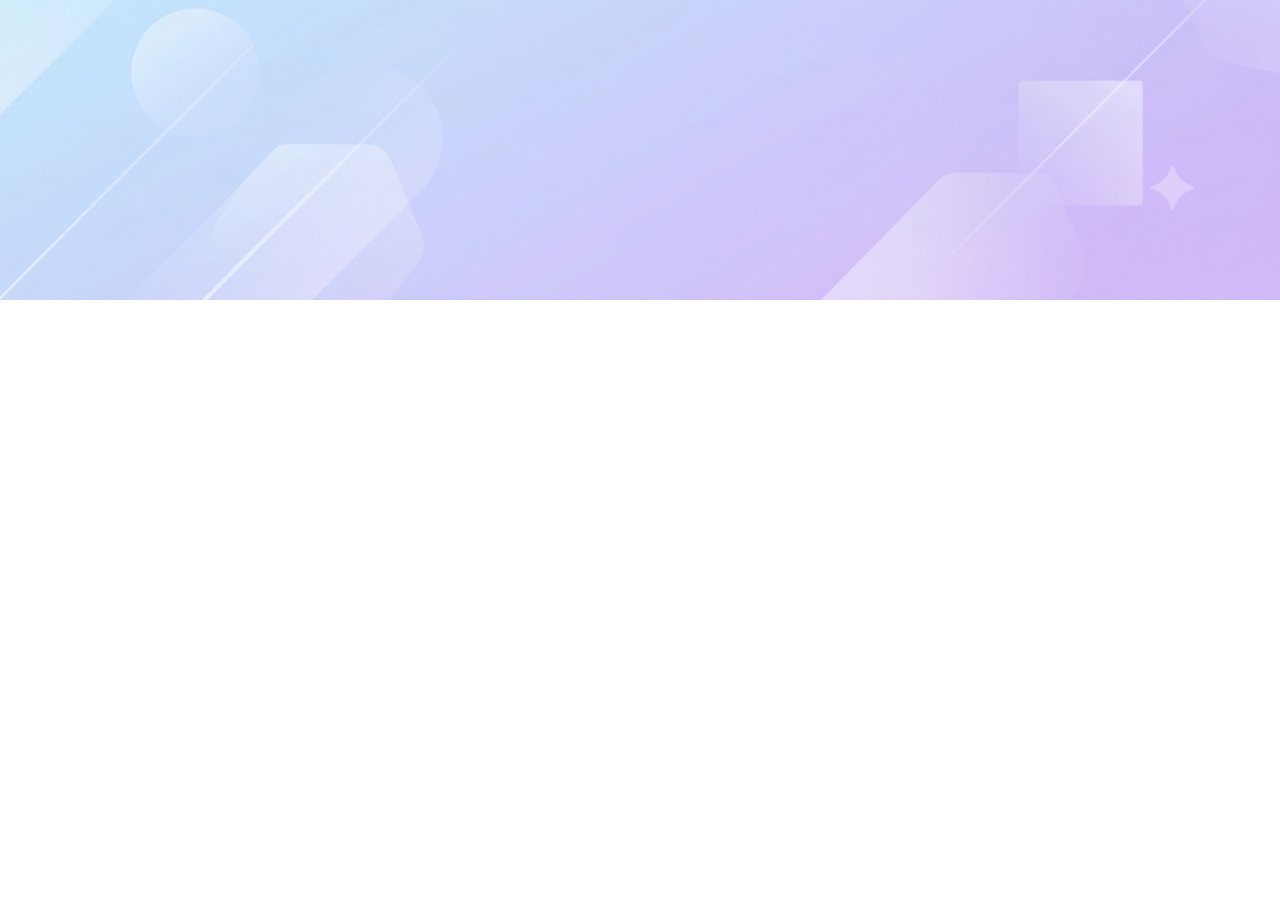
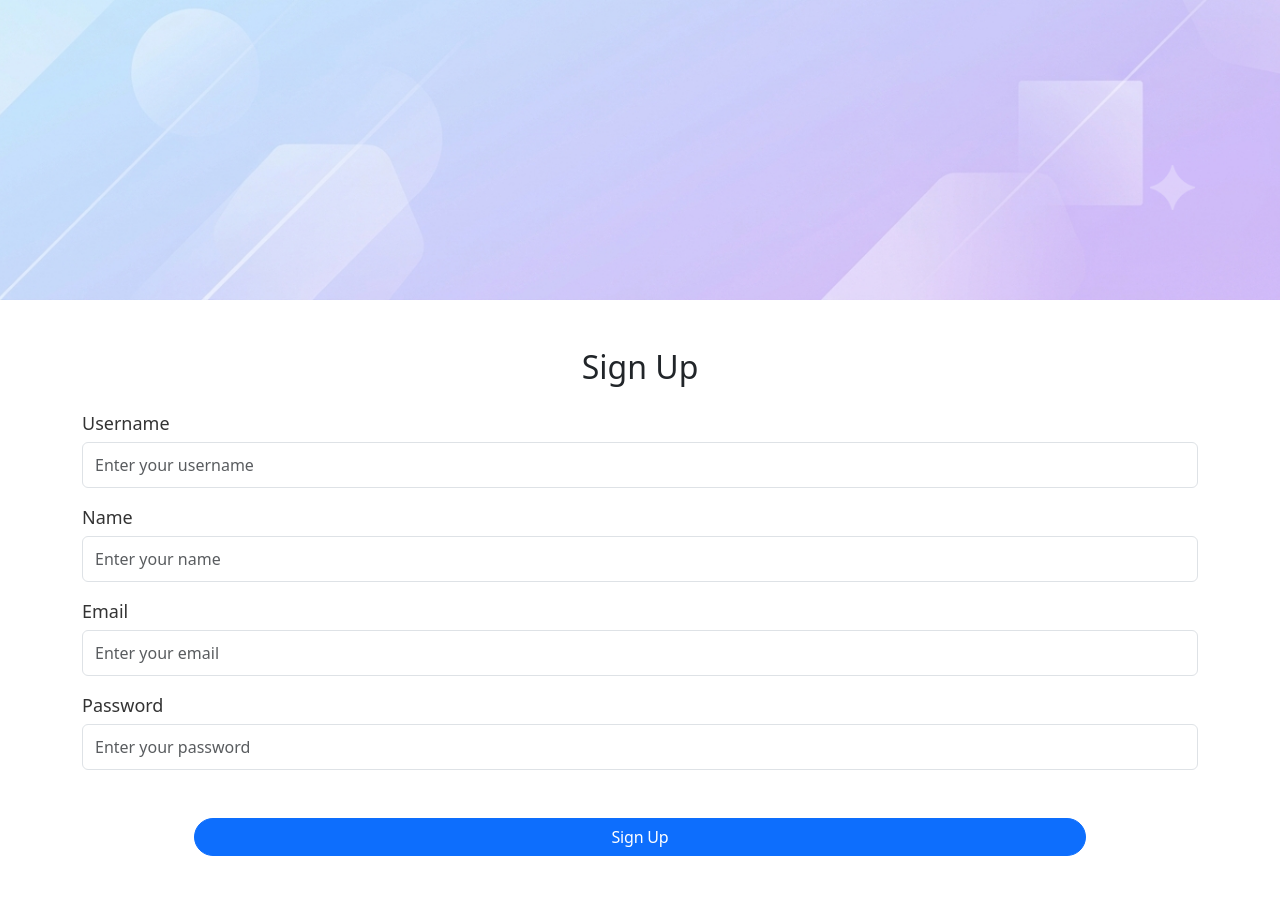
Before and after one commit to DAS-Coding21/Task-Management-Dashboard, a website: page index.html in a window 1280 px wide. Shown: the part 517-1421 px from the top of the page. Before the commit the page ends 817 px from the top, so only its background shows below. Drawn offline with nearby package versions, Linux system fonts and the light colour scheme.

Commit message:
fear(ui): Added sign up section structure

```diff
--- a/index.html
+++ b/index.html
@@ -58,10 +58,42 @@
             </form>
         </div>
     </div>
-
+    <div class="user-registration-section d-flex align-items-center justify-content-center pt-5  pb-5 ps-2 pe-2">
+        <div class="container">
+            <div class="row">
+                <div class="col-12">
+                    <h2 class="text-center mb-4">Sign Up</h2>
+                    <form id="registrationForm">
+                        <div class="form-group mb-3">
+                            <label for="username">Username</label>
+                            <input type="text" class="form-control" id="username" placeholder="Enter your username"
+                                required>
+                        </div>
+                        <div class="form-group mb-3">
+                            <label for="name">Name</label>
+                            <input type="text" class="form-control" id="name" placeholder="Enter your name"
+                                required>
+                        </div>
+                        <div class="form-group mb-3">
+                            <label for="email">Email</label>
+                            <input type="email" class="form-control" id="email" placeholder="Enter your email" required>
+                        </div>
+                        <div class="form-group mb-3">
+                            <label for="password">Password</label>
+                            <input type="password" class="form-control" id="password" placeholder="Enter your password"
+                                required>
+                        </div>
+                        <div class="text-center mt-5">
+                            <button type="submit" class="btn btn-primary submit-btn rounded-pill">Sign Up</button>
+                        </div>
+                    </form>
+                </div>
+            </div>
+        </div>
+    </div>
     <script src="https://cdn.jsdelivr.net/npm/bootstrap@5.3.8/dist/js/bootstrap.bundle.min.js"
         integrity="sha384-FKyoEForCGlyvwx9Hj09JcYn3nv7wiPVlz7YYwJrWVcXK/BmnVDxM+D2scQbITxI" crossorigin="anonymous">
-    </script>
+        </script>
     <script src="JS/script.js"></script>
 </body>
 
```
